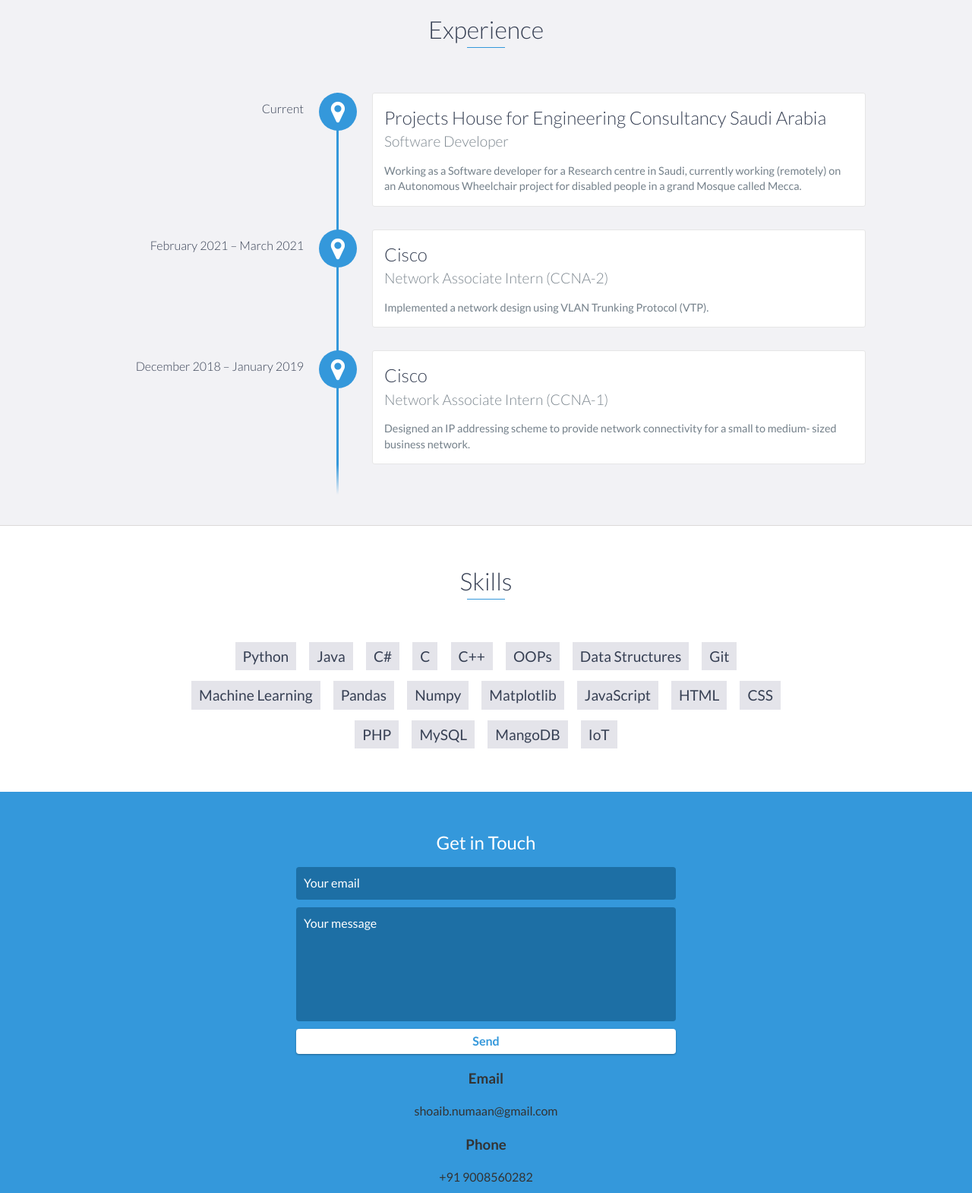
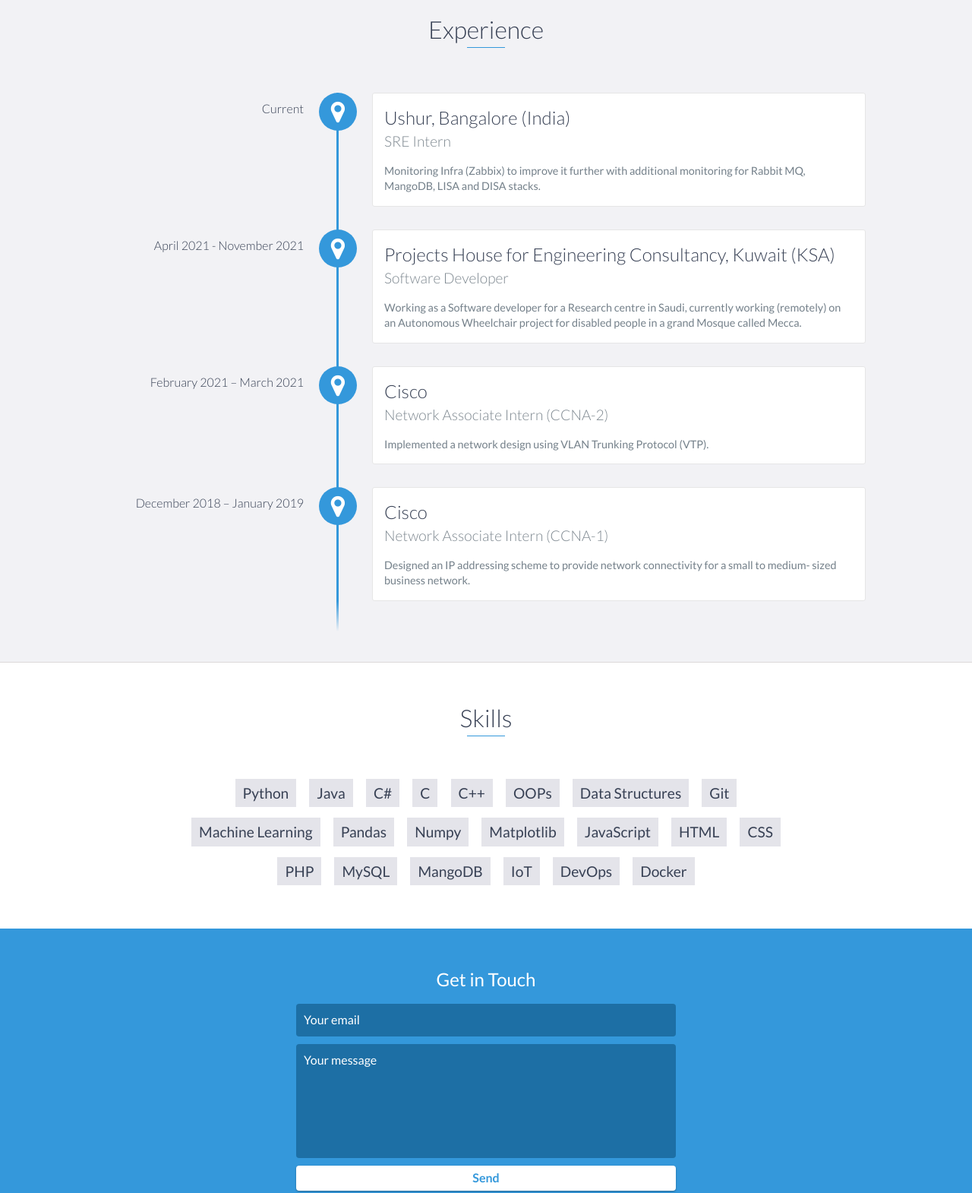
Before and after one commit to ShoaibNumaan/shoaibnumaan.github.io, a website: page index.html in a window 1280 px wide. Shown: the part 3200-4770 px from the top of the page at 76% size. Drawn offline with nearby package versions, Linux system fonts and the light colour scheme.

Commit message:
Updated latest experience (#8)

```diff
--- a/index.html
+++ b/index.html
@@ -210,7 +210,15 @@
         <h2 class="heading">Experience</h2>
         <div id="experience-timeline">
             <div data-date="Current">
-                <h3>Projects House for Engineering Consultancy Saudi Arabia</h3>
+                <h3>Ushur, Bangalore (India)</h3>
+                <h4>SRE Intern</h4>
+                <p>
+                    Monitoring Infra (Zabbix) to improve it further with additional monitoring for Rabbit MQ, MangoDB, LISA and DISA stacks.
+                </p>
+            </div>
+
+            <div data-date="April 2021 - November 2021">
+                <h3>Projects House for Engineering Consultancy, Kuwait (KSA)</h3>
                 <h4>Software Developer</h4>
                 <p>
                     Working as a Software developer for a Research centre in Saudi, currently working (remotely) on an Autonomous
@@ -259,6 +267,8 @@
             <li>MySQL</li>
             <li>MangoDB</li>
             <li>IoT</li>
+            <li>DevOps</li>
+            <li>Docker</li>
         </ul>
     </div>
     <!-- End #skills -->
@@ -273,7 +283,7 @@
                 <button type="submit">Send</button>
             </form>
         <h3>Email</h3>
-        <p>shoaib.numaan@gmail.com</p>
+        <p>numaangj@gmail.com</p>
         <h3>Phone</h3>
         <p>+91 9008560282</p>
         <h3>Location</h3>
```
